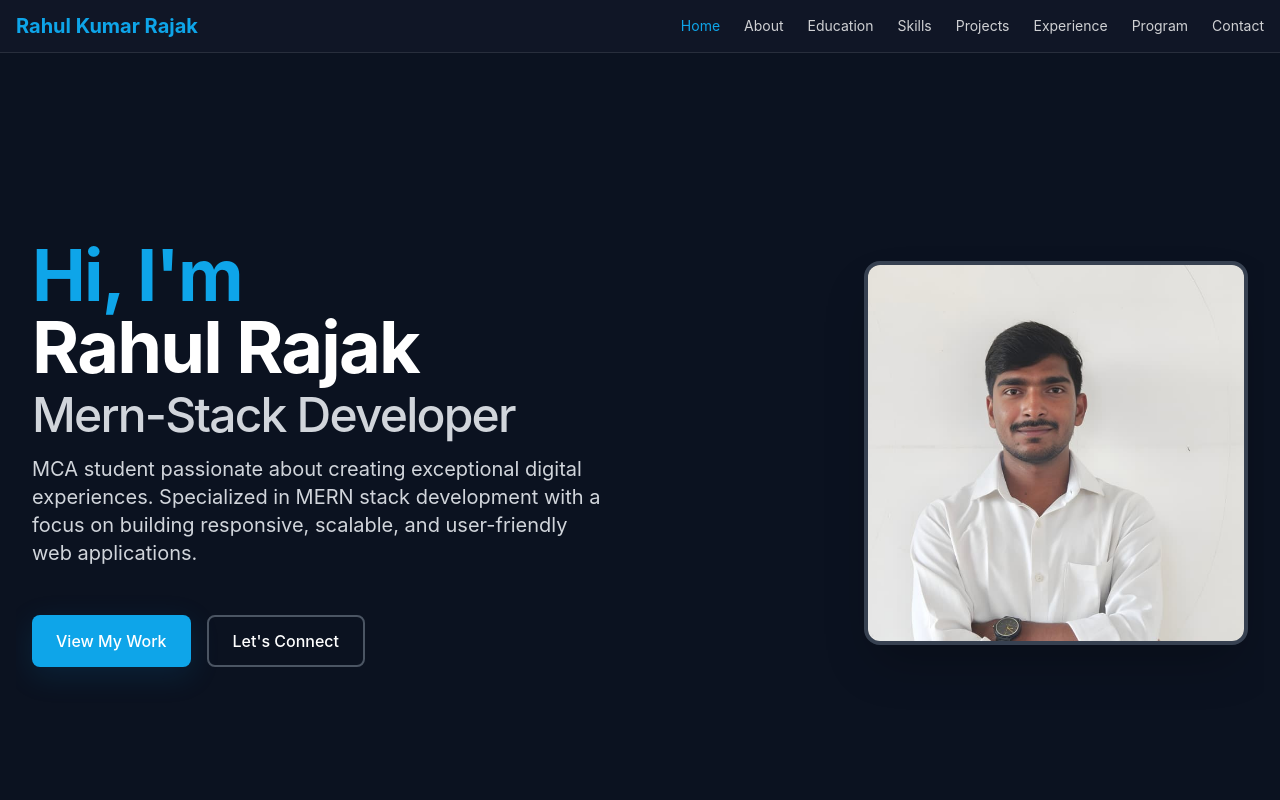
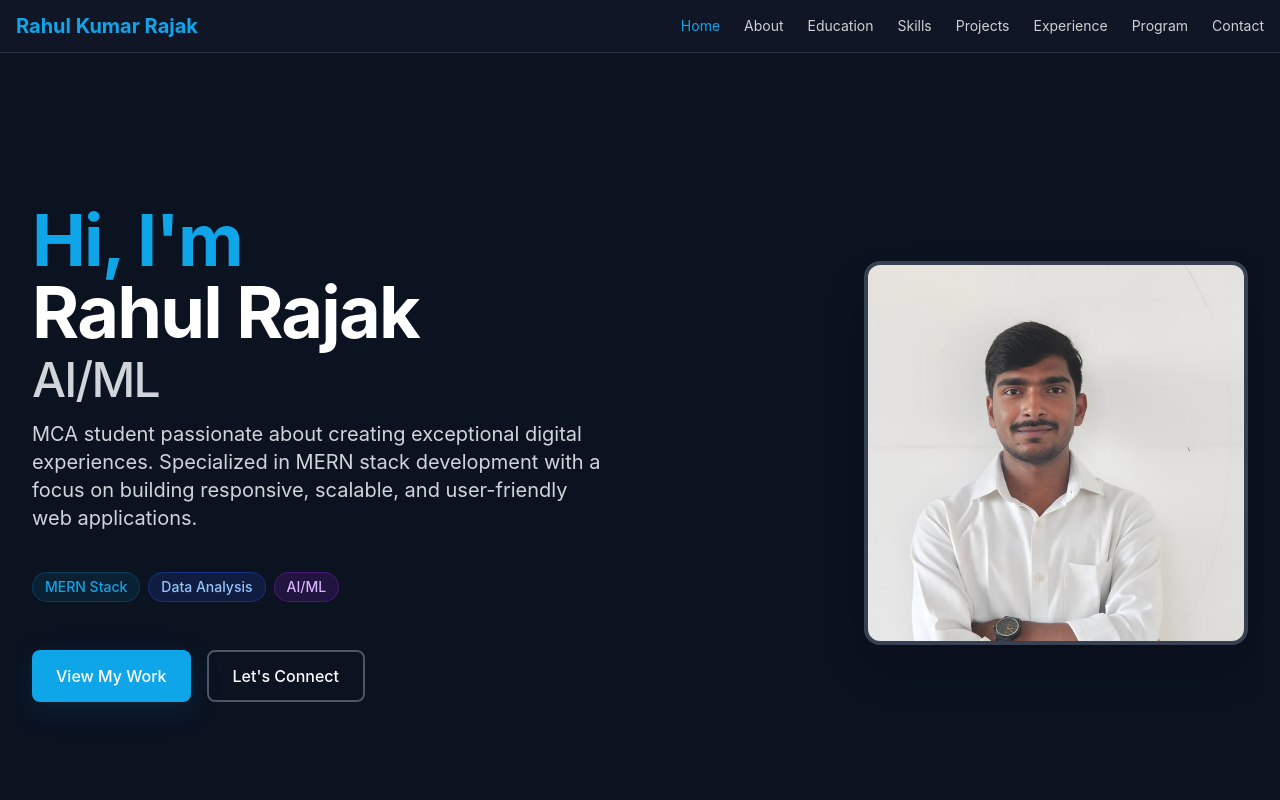
Before and after one commit to rahulrajak05/Rajak-Portfolio, a React (Vite) app: page / in a window 1280 px wide. Shown: the top 800 px of the page. Built offline with nearby package versions, Linux system fonts and the light colour scheme.

Commit message:
add few changes

```diff
--- a/src/components/Education.tsx
+++ b/src/components/Education.tsx
@@ -42,9 +42,9 @@ export default function Education() {
                           2024 - 2026
                         </span>
                         <div className="mt-2">
-                          {/* <span className="bg-green-100 dark:bg-green-900/30 text-green-800 dark:text-green-300 px-3 py-1 rounded-full text-sm font-medium">
-                            CGPA: 8.5/10
-                          </span> */}
+                          <span className="bg-green-100 dark:bg-green-900/30 text-green-800 dark:text-green-300 px-3 py-1 rounded-full text-sm font-medium">
+                            CGPA: 6.61/10
+                          </span>
                         </div>
                       </div>
                     </div>
@@ -208,7 +208,8 @@ export default function Education() {
             </div>
           </div>
 
-          {/* Additional Info */}
+          {/* Additional Info section commented out */}
+          {/*
           <div className="mt-12 text-center">
             <div className="bg-gradient-to-r from-primary/10 to-primary-dark/10 rounded-lg p-6 border border-primary/20">
               <h3 className="text-xl font-bold text-gray-900 dark:text-white mb-4">
@@ -230,6 +231,7 @@ export default function Education() {
               </div>
             </div>
           </div>
+          */}
         </div>
       </div>
     </section>
--- a/src/components/Hero.tsx
+++ b/src/components/Hero.tsx
@@ -1,5 +1,19 @@
 import aboutme from '../assets/about me.jpeg';
+import { useEffect, useState } from 'react';
 export default function Hero() {
+  const roles = [
+    'Mern-Stack Developer',
+    'Data Analysis',
+    'AI/ML'
+  ];
+  const [roleIndex, setRoleIndex] = useState(0);
+
+  useEffect(() => {
+    const interval = setInterval(() => {
+      setRoleIndex((prev) => (prev + 1) % roles.length);
+    }, 2500);
+    return () => clearInterval(interval);
+  }, []);
   return (
     <section id="home" className="min-h-screen flex items-center py-16 lg:py-24 relative overflow-hidden">
       {/* Animated Background */}
@@ -16,11 +30,17 @@ export default function Hero() {
             <h1 className="text-3xl sm:text-4xl lg:text-6xl xl:text-7xl font-bold tracking-tight font-display leading-tight">
               <span className="text-primary block">Hi, I'm</span>
               <span className="text-gray-900 dark:text-white block">Rahul Rajak</span>
-              <span className="text-gray-700 dark:text-gray-300 block text-2xl sm:text-3xl lg:text-4xl xl:text-5xl font-medium mt-2">Mern-Stack Developer</span>
+              <span key={roleIndex} className="text-gray-700 dark:text-gray-300 block text-2xl sm:text-3xl lg:text-4xl xl:text-5xl font-medium mt-2 transition-opacity duration-500">{roles[roleIndex]}</span>
             </h1>
             <p className="text-base sm:text-lg lg:text-xl text-gray-600 dark:text-gray-300 leading-relaxed max-w-2xl">
               MCA student passionate about creating exceptional digital experiences. Specialized in MERN stack development with a focus on building responsive, scalable, and user-friendly web applications.
             </p>
+          </div>
+          {/* Profile badges */}
+          <div className="flex flex-wrap gap-2 pt-2">
+            <span className="inline-block px-3 py-1 rounded-full bg-primary/10 text-primary border border-primary/20 text-sm font-medium">MERN Stack</span>
+            <span className="inline-block px-3 py-1 rounded-full bg-blue-100/60 dark:bg-blue-900/30 text-blue-700 dark:text-blue-300 border border-blue-200/60 dark:border-blue-700/40 text-sm font-medium">Data Analysis</span>
+            <span className="inline-block px-3 py-1 rounded-full bg-purple-100/60 dark:bg-purple-900/30 text-purple-700 dark:text-purple-300 border border-purple-200/60 dark:border-purple-700/40 text-sm font-medium">AI/ML</span>
           </div>
 
           <div className="flex flex-col sm:flex-row gap-4 pt-4">
--- a/src/components/Outreach.tsx
+++ b/src/components/Outreach.tsx
@@ -1,5 +1,28 @@
 export default function Workshops() {
   const workshopPrograms = [
+    {
+      title: "Neurohack – Shaastra 2026",
+      organization: "Indian Institute of Technology Madras (IITM)",
+      duration: "Jan 2026 (Hackathon)",
+      description: "Participated in Neurohack at Shaastra 2026, IIT Madras's annual tech festival, working on AI/ML-driven problem solving and rapid prototyping in a competitive hackathon environment.",
+      impact: "Strengthened applied AI/ML skills, teamwork, and rapid solution building under time constraints.",
+      activities: [
+        "Problem ideation and solution design",
+        "Dataset preprocessing and feature engineering",
+        "Model training, evaluation, and iteration",
+        "Building a working demo and presentation",
+        "Collaboration and time-bound execution"
+      ],
+      technologies: [
+        "Python",
+        "NumPy",
+        "Pandas",
+        "Scikit-learn",
+        "TensorFlow",
+        "PyTorch"
+      ],
+      status: "completed"
+    },
    {
   "title": "Quizfinity – Quiz Competition",
   "organization": "Knowledge Institute of Technology (KIoT), Tamil Nadu",
--- a/src/components/Skills.tsx
+++ b/src/components/Skills.tsx
@@ -6,19 +6,25 @@ interface SkillCategory {
 const skillCategories: SkillCategory[] = [
   {
     category: "Frontend",
-    skills: ["React", "JavaScript", "TypeScript", "HTML5", "CSS3", "Tailwind CSS", "Redux", "Vite"]
+    skills: ["React", "JavaScript", "TypeScript", "HTML5", "CSS3", "Tailwind CSS"]
   },
   {
     category: "Backend",
-    skills: ["Node.js", "Express.js", "RESTful APIs", "JWT Authentication", "Middleware", "Python"]
+    skills: ["Node.js", "Express.js", "RESTful APIs","Python" ]
   },
+
   {
     category: "Database",
-    skills: ["MongoDB", "Mongoose", "Database Design", "Query Optimization"]
+    skills: ["MongoDB", "Database Design", "SQL"]
   },
   {
     category: "Tools & Others",
     skills: ["Git", "GitHub", "VS Code", "Postman", "npm", "Responsive Design"]
+  }
+  ,
+  {
+    category: "Data Analysis",
+    skills: ["Excel", "Power BI", "Pandas", "NumPy", "Matplotlib", "Seaborn"]
   }
 ]
 
@@ -37,7 +43,7 @@ export default function Skills() {
             </p>
           </div>
 
-          <div className="grid sm:grid-cols-2 lg:grid-cols-4 gap-6 lg:gap-8">
+          <div className="grid sm:grid-cols-2 lg:grid-cols-5 gap-6 lg:gap-8">
             {skillCategories.map((category) => (
               <div key={category.category} className="bg-white dark:bg-gray-800 rounded-lg p-6 shadow-lg hover:shadow-xl hover:scale-105 transition-all duration-300 border border-gray-100 dark:border-gray-700 group cursor-pointer">
                 <div className="text-center mb-6">
```
